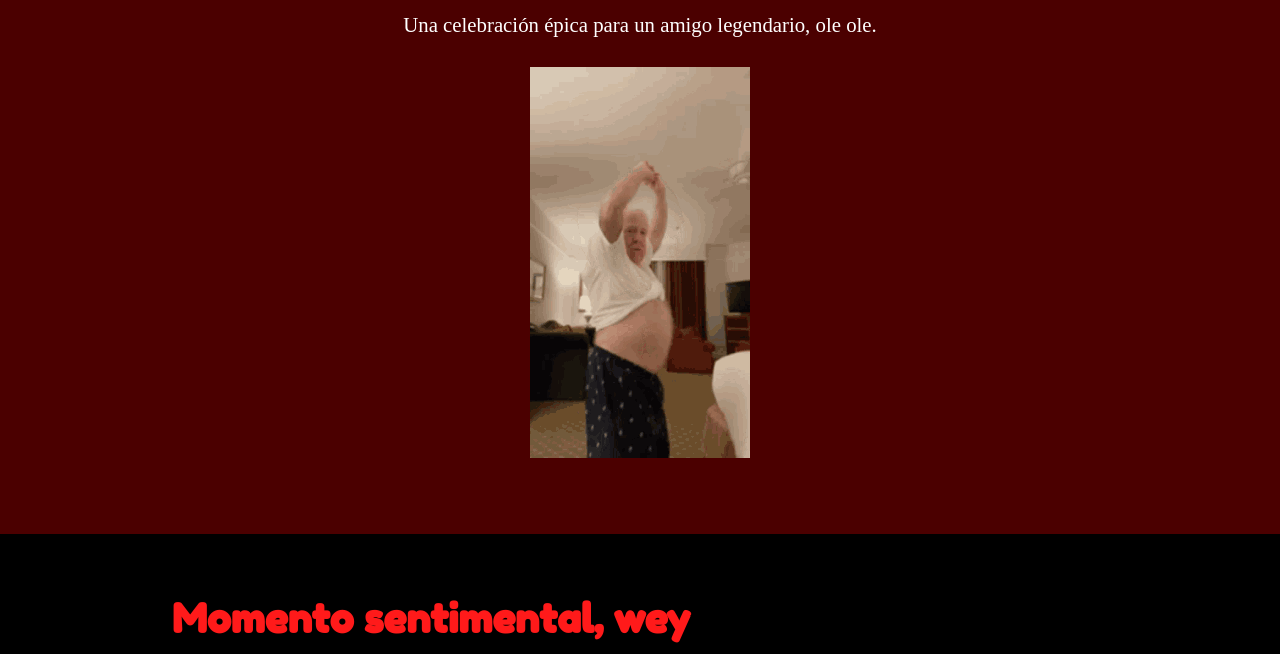
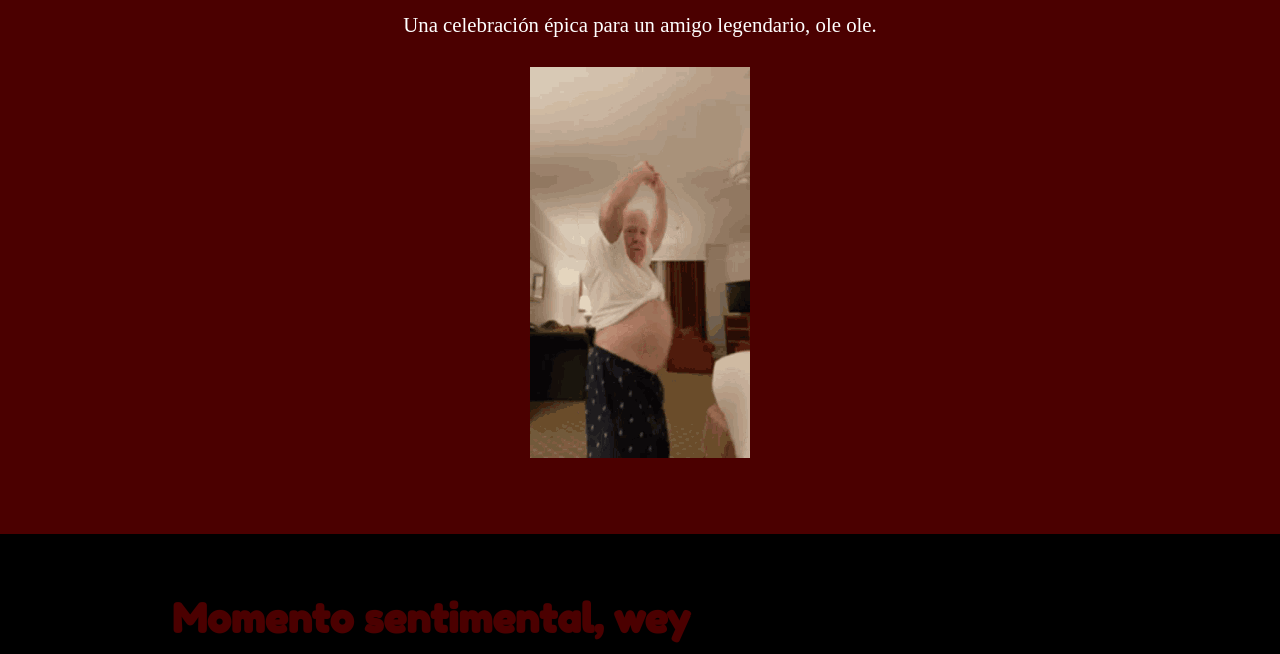
Before and after one commit to xeywa/gonzalo, a plain HTML site: page index.html in a window 1280 px wide. Shown: the part 146-800 px from the top of the page. Drawn offline with Linux system fonts and the light colour scheme.

Commit message:
Update index.html

```diff
--- a/index.html
+++ b/index.html
@@ -41,7 +41,7 @@
 
     h1, h2 {
         font-family: 'Fredoka One', cursive;
-        color: #ff1a1a;
+        color: #4b0000;
         margin-bottom: 1rem;
         font-size: 2.5rem;
     }
```
